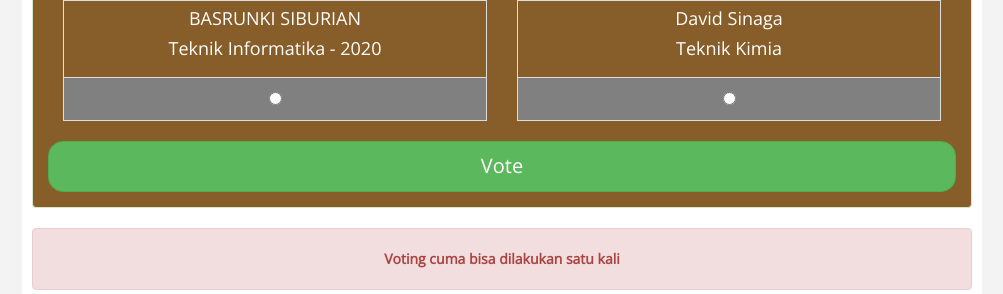
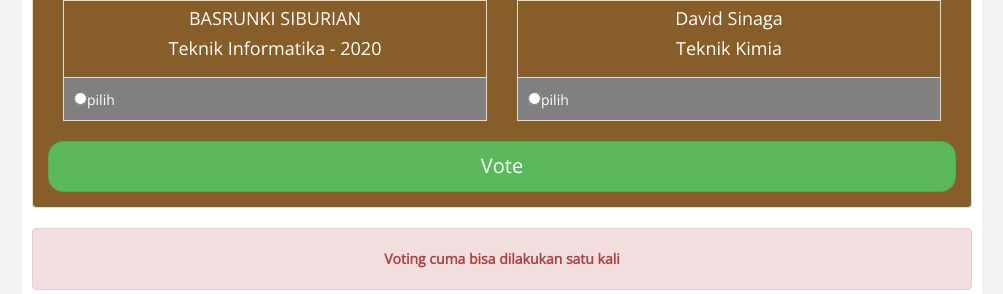
Before and after one commit to pemiraitera2022/websitepemira2022, a PHP site: page /sistem/index.php in a window 1280 px wide. Shown: the part 1050-1344 px from the top of the page, without its empty margins (268-1271 px from the left). Run offline with PHP 8.4, Linux system fonts and the light colour scheme; the visitor is signed in with stand-in values (Sample User, id 1); data comes from the database, SQL or seed files in the repository.

Commit message:
update dari toby

```diff
--- a/sistem/index.php
+++ b/sistem/index.php
@@ -169,7 +169,7 @@ if(isset($_POST['simpan'])) {
                             </td>
                           </tr>
                           <tr>
-                            <td colspan="2" style="text-align: center; padding: 10px; background-color: gray;"><input type="radio" required="required" name="nomor_calon" value="<?php echo $d['no_urut']; ?>"></td>
+                            <td colspan="2" style="text-align: centre; padding: 10px; background-color: gray;"><input type="radio" required="required" name="nomor_calon" value="<?php echo $d['no_urut']; ?>">pilih</td>
                           </tr>
                         </table>
                       </div>
```
